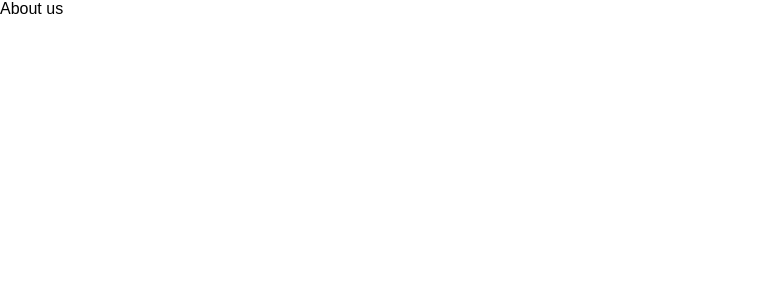
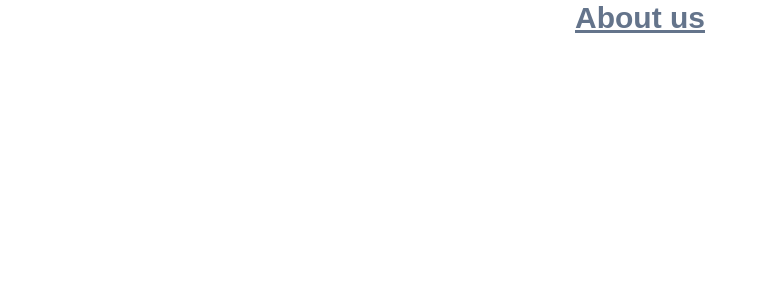
Before and after one commit to atlp-rwanda/e-comm-team-techsmith-fn, a React (Vite) app: page /about in a window 1280 px wide. Shown: the top 300 px of the page, without its empty margins (0-768 px from the left). Built offline with nearby package versions, Linux system fonts and the light colour scheme; a web font is replaced by a local one.

Commit message:
[delivers #0003]
chore(Tailwind):Tailwind configuration

- Configuring tailwind

```diff
--- /dev/null
+++ b/postcss.config.cjs
@@ -0,0 +1,9 @@
+/* eslint-disable global-require */
+/* eslint-disable import/no-extraneous-dependencies */
+module.exports = {
+    plugins: [
+      require('postcss-import'),
+    require('tailwindcss'),
+    require('autoprefixer'),
+    ],
+  };
--- a/src/App.jsx
+++ b/src/App.jsx
@@ -15,9 +15,6 @@ import {
 function App() {
   const products = useSelector(state => state.products);
   const dispatch = useDispatch();
-  // eslint-disable-next-line no-console
-  console.log(products);
-
   useEffect(() => {
     dispatch(getProducts());
   }, [dispatch]);
@@ -29,11 +26,10 @@ function App() {
           <Route path='/' element={<HomePage />} />
           <Route path='/about' element={<AboutPage />} />
           <Route path='/contact' element={<ContactPage />} />
-          <Route path='*' element={<NotFoundPage />} />
           <Route path='/category' element={<CategoryPage />} />
           <Route path='/login' element={<LoginPage />} />
           <Route path='/signup' element={<SingupPage />} />
-          <Route path='/none' element={<div>please call</div>} />
+          <Route path='*' element={<NotFoundPage />} />
         </Routes>
       </Router>
     </div>
--- a/src/containers/AboutContainer.jsx
+++ b/src/containers/AboutContainer.jsx
@@ -1,7 +1,9 @@
 import React from 'react';
 
 function AboutContainer() {
-  return <div>About us</div>;
+  return <div className='text-3xl text-slate-500 font-bold text-center underline'>
+    <p>About us</p>
+  </div>;
 }
 
 export default AboutContainer;
--- a/src/main.jsx
+++ b/src/main.jsx
@@ -4,6 +4,7 @@ import { Provider } from 'react-redux';
 import App from './App';
 import './styles/index.scss';
 import store from './states/store';
+
 
 ReactDOM.createRoot(document.getElementById('root')).render(
   <React.StrictMode>
--- a/src/styles/index.scss
+++ b/src/styles/index.scss
@@ -1 +1,4 @@
 @use 'home';
+@import 'tailwindcss/base';
+@import 'tailwindcss/components';
+@import 'tailwindcss/utilities';
--- /dev/null
+++ b/tailwind.config.js
@@ -0,0 +1,18 @@
+/** @type {import('tailwindcss').Config} */
+export default {
+  content: ['./src/**/*.js', './src/**/*.jsx'],
+  theme: {
+    extend: {
+      colors: {
+        primary: '#243665'
+      },
+      screens: {
+        'screen-lg': { max: '914px' },
+        'screen-mid': { max: '724px' },
+        'screen-base': { max: '540px' },
+        'screen-sm': { max: '280px' }
+      }
+    }
+  },
+  plugins: []
+};
```
Also changed, not shown: package.json (+5 -2 lines), 2 other files (tests, documents, lock files or other folders).
